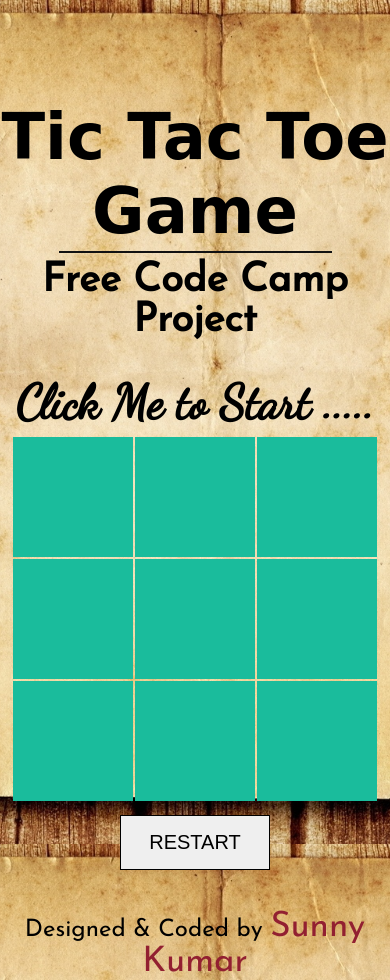
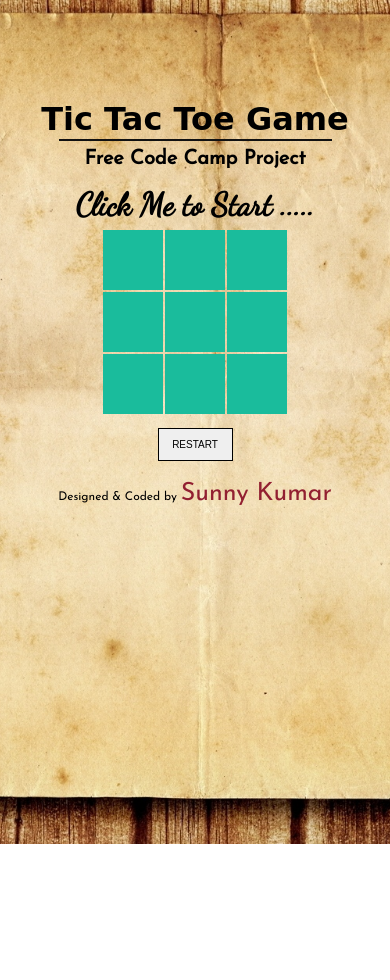
Before and after one commit to bunnycodec/Tic_Tac_Toe, a plain HTML site: page index.html in a window 390 px wide. After the commit the page ends 844 px from the top, so only its background shows below. Drawn offline with nearby package versions, Linux system fonts and the light colour scheme; a web font is replaced by a local one.

Commit message:
Responsive

```diff
--- a/style.css
+++ b/style.css
@@ -116,3 +116,109 @@ hr {
     margin-top: -40px;
     background-color: #111; /* Modern Browsers */
 }
+
+
+
+
+
+
+
+
+@media screen and (max-width: 500px){
+  .col{
+    background-color: #1abc9c;
+    width: 40px;
+    height: 40px;
+    text-align: center;
+    padding: 10px;
+    margin-top: 2px;
+    font-size: 20px;
+}
+#restart{
+    margin-top: 3%;
+    padding: 10px;
+    width: 75px;
+    font-size: 10px;
+    border: 1px solid black;
+}
+button:hover{
+    background-color: black;
+    color: grey;
+}
+#footer {
+  font-family: 'Josefin Sans', sans-serif;
+  position: relative;
+  font-size: 12px;
+  font-weight: normal;
+  margin-top: 20px;
+  width: 100%;
+  height: 20px;
+}
+
+input[type=text]{
+    width: 30%;
+    padding: 6px 10px;
+    margin: 4px 0;
+    display: inline-block;
+    border: 1px solid #ccc;
+    border-radius: 2px;
+    box-sizing: border-box;
+}
+
+input[type=submit] {
+    width: 20%;
+    background-color: #4CAF50;
+    color: white;
+    padding: 7px 10px;
+    margin: 4px 0;
+    border: none;
+    border-radius: 4px;
+    cursor: pointer;
+}
+
+input[type=submit]:hover {
+    background-color: #45a049;
+}
+#submit{
+    width: 20%;
+    height: 20px;
+    background-color: dimgrey;
+    color: black;
+    font-size: 50%;
+    border: 1px black solid;
+}
+a,
+a:hover,
+a:active,
+a:visited {
+    font-size: 25px;
+  color: #922031;
+  text-decoration: none !important;
+  outline: none !important;
+}
+h1{
+    font-size: 200%;
+    font-family: 'Sedgwick Ave Display', cursive;
+}
+h2{
+    font-size: 125%;
+    font-family: 'Josefin Sans', sans-serif;
+    margin-top: 5px;
+}
+h3{
+    font-size: 200%;
+    margin-top: 5px;
+    margin-bottom: 1%;
+    cursor: pointer;
+    font-family: 'Dancing Script', cursive;
+}
+
+hr {
+    width: 70%;
+    border: none;
+    height: 2px;
+    color: #000;
+    margin-top: -20px;
+    background-color: #111; /* Modern Browsers */
+}
+}
```
